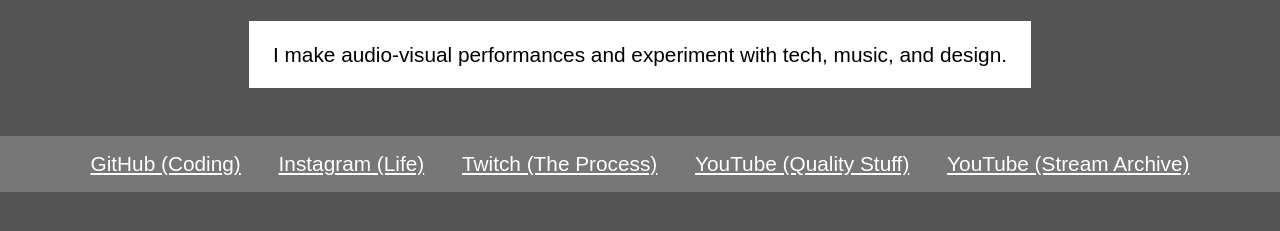
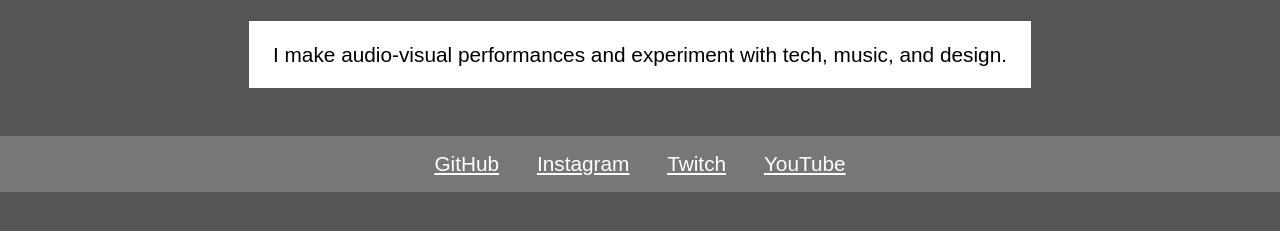
Before and after one commit to jonthesquirrel/jonthesquirrel.com, a plain HTML site: page index.html in a window 1280 px wide. Shown: the part 191-422 px from the top of the page. Drawn offline with Linux system fonts and the light colour scheme.

Commit message:
Remove archive channel and link descriptions

```diff
--- a/index.html
+++ b/index.html
@@ -63,11 +63,10 @@
   </div>
 
   <div class="social">
-    <a href="https://github.com/jonthesquirrel">GitHub (Coding)</a>
-    <a href="https://instagram.com/jonthesquirrel">Instagram (Life)</a>
-    <a href="https://www.twitch.tv/jonthesquirrel">Twitch (The Process)</a>
-    <a href="https://www.youtube.com/channel/UCbKnIefM1FxTQeZEZYa-fTA">YouTube (Quality Stuff)</a>
-    <a href="https://www.youtube.com/channel/UCFiVah6KVcSNusyJCpA9rWw">YouTube (Stream Archive)</a>
+    <a href="https://github.com/jonthesquirrel">GitHub</a>
+    <a href="https://instagram.com/jonthesquirrel">Instagram</a>
+    <a href="https://www.twitch.tv/jonthesquirrel">Twitch</a>
+    <a href="https://www.youtube.com/channel/UCbKnIefM1FxTQeZEZYa-fTA">YouTube</a>
   </div>
 
 </body>
```
